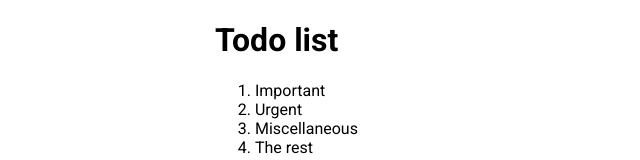
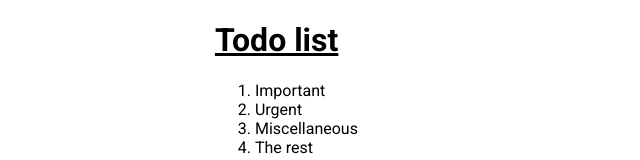
Before and after one commit to WebHeroSchool/rfp, a React (Create React App) app: page / in a window 1280 px wide. Shown: the top 160 px of the page, without its empty margins (319-959 px from the left). Built offline with nearby package versions, Linux system fonts and the light colour scheme.

Commit message:
css modules added, styles added to App heading

```diff
--- a/src/components/App/App.js
+++ b/src/components/App/App.js
@@ -1,7 +1,7 @@
 import React from 'react';
 import Footer from '../Footer/Footer';
 import ItemList from '../ItemList/ItemList';
-import './App.css';
+import styles from './App.module.css';
 
 
 const App = () => {
@@ -21,8 +21,8 @@ const todoItems = [
 ];
 
     return (
-    <div className='wrapper'>
-        <h1 className='wrapper__heading'>Todo list</h1>
+    <div className={styles.wrapper}>
+        <h1 className={styles.heading}>Todo list</h1>
         <ItemList todoItems = { todoItems }/>
         <Footer todoCount = {4} />
 
--- a/src/components/App/App.css
+++ b/src/components/App/App.module.css
@@ -3,3 +3,7 @@
     width: max-content;
     font-family: 'Roboto', sans-serif;
 }
+
+.heading {
+    text-decoration: underline;
+}
--- a/src/components/Footer/Footer.js
+++ b/src/components/Footer/Footer.js
@@ -1,8 +1,8 @@
 import React from 'react';
-import './Footer.css';
+import styles from './Footer.module.css';
 
 const Footer = ({ todoCount }) => (
-    <footer className='footer'>Number of remaining todos: {todoCount}</footer>
+    <footer className={styles.footer}>Number of remaining todos: {todoCount}</footer>
 );
 
 export default Footer;
```
Also changed, not shown: src/components/Footer/Footer.module.css (renamed from src/components/Footer/Footer.css).
